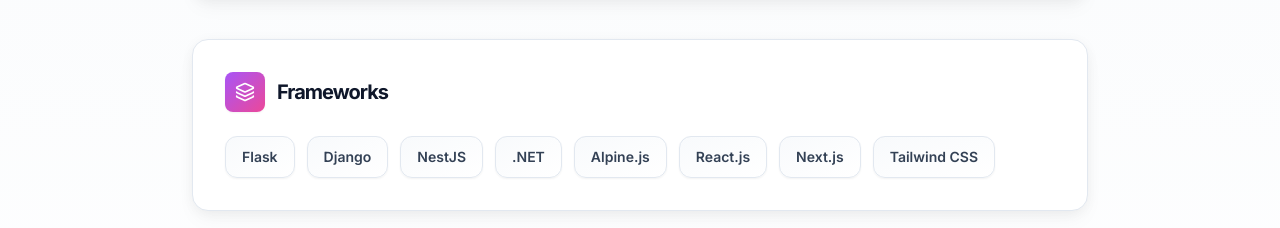
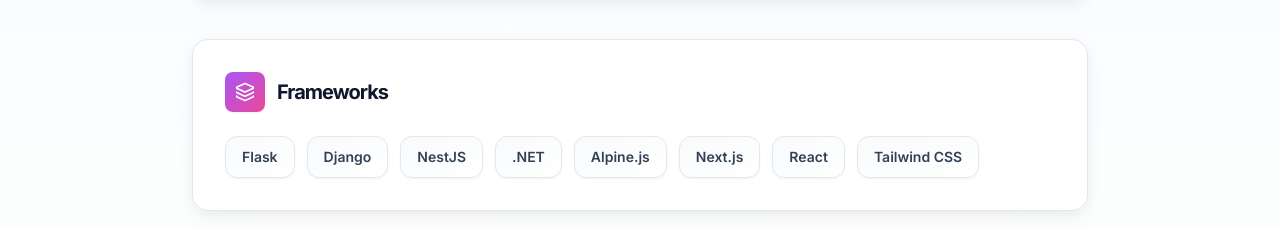
Before and after one commit to naufalwdd/naufalwdd.github.io, a React (Vite) app: page / in a window 1280 px wide. Shown: the part 2180-2408 px from the top of the page. Built offline with nearby package versions, Linux system fonts and the light colour scheme.

Commit message:
fix react

```diff
--- a/src/data/cv.ts
+++ b/src/data/cv.ts
@@ -50,8 +50,8 @@
       "NestJS",
       ".NET",
       "Alpine.js",
-      "React.js",
       "Next.js",
+      "React",
       "Tailwind CSS"
     ],
     mobile: ["React Native", "Xamarin"],
```
